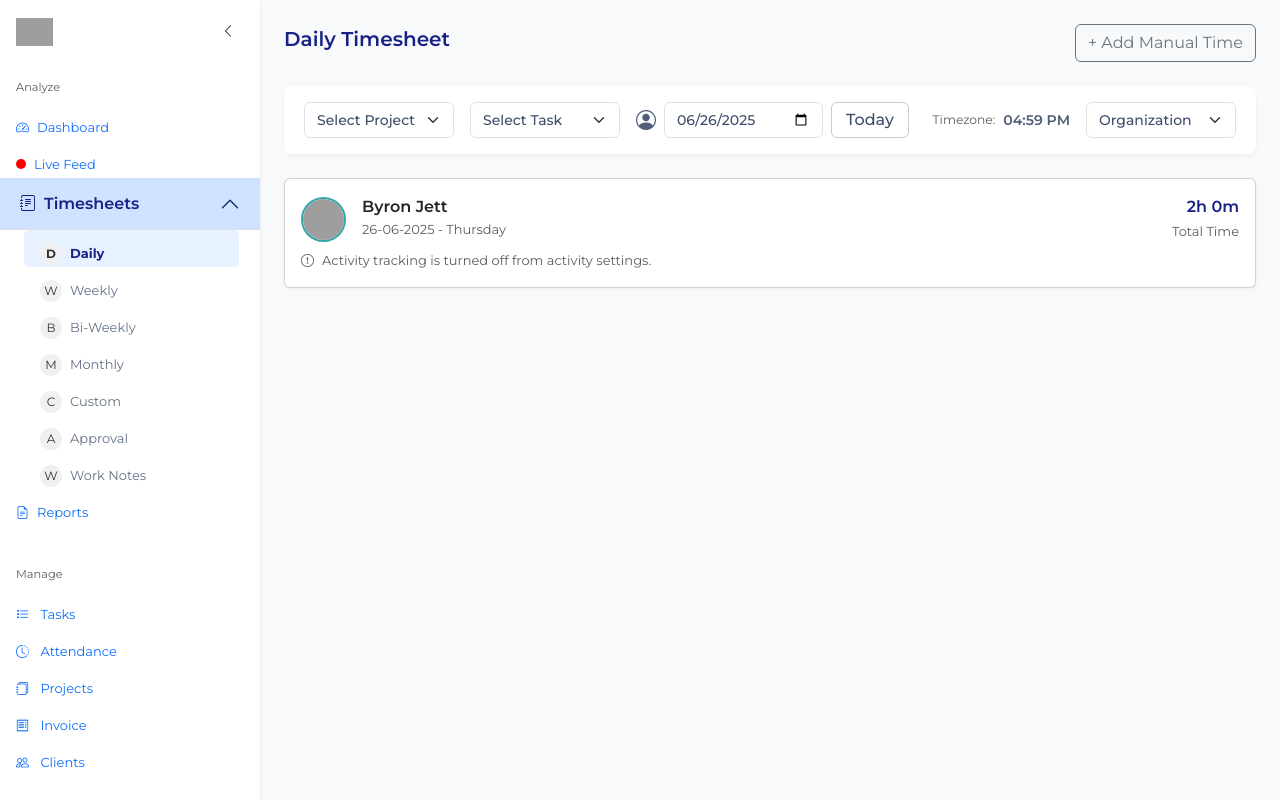
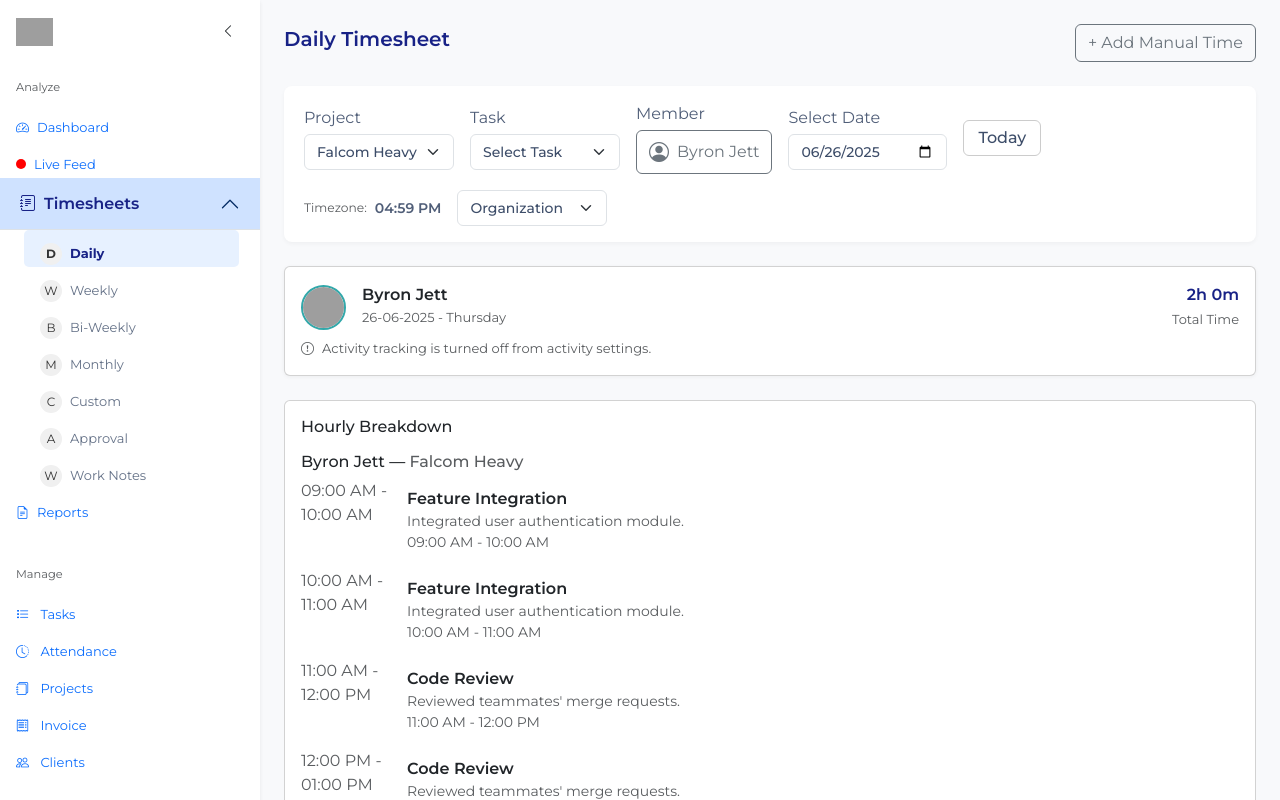
Before and after one commit to BHOGESH4I9/Employee-TimeSheets, a React (Vite) app: page /timesheet/daily in a window 1280 px wide. Shown: the top 800 px of the page. Built offline with nearby package versions, Linux system fonts and the light colour scheme; grey boxes are pictures that could not be loaded.

Commit message:
make dailyTimesheet interactive

```diff
--- a/src/pages/DailyTimesheet/DailyTimesheet.jsx
+++ b/src/pages/DailyTimesheet/DailyTimesheet.jsx
@@ -1,7 +1,27 @@
-import React from 'react'
+import React, { useEffect, useState } from 'react'
 import './DailyTimesheet.css';
 
 const DailyTimesheet = ({ collapsed }) => {
+  const[employees, setEmployees] = useState([]);
+  const [selectedProject, setSelectedProject] = useState('');
+  const [selectedMember, setSelectedMember] = useState(null);
+  const [selectedTaskIndex, setSelectedTaskIndex] = useState(null);
+  const [showMemberDropdown, setShowMemberDropdown] = useState(false);
+  const [memberSearch, setMemberSearch] = useState('');
+  const [selectedDate, setSelectedDate] = useState('2025-06-26');
+
+  useEffect(() => {
+  fetch('/employee-details.json')
+    .then((res) => res.json())
+    .then((data) => {
+      setEmployees(data);
+      setSelectedMember(data[0]);
+      setSelectedProject(data[0].project);
+    })
+    .catch((err) => console.error('Failed to load employee data', err));
+  }, []);
+
+
   return (
     <div className={`timesheet-container ${collapsed ? 'collapsed' : ''}`}>
       <div className="timesheet-header d-flex justify-content-between align-items-center mb-4">
@@ -14,22 +34,92 @@ const DailyTimesheet = ({ collapsed }) => {
       <div className="filters d-flex justify-content-between align-items-center mb-4 flex-wrap gap-3">
   {/* Left Filters */}
   <div className="d-flex flex-wrap gap-3 align-items-center">
-          <select className="form-select">
-            <option>Select Project</option>
+    <div className="d-flex flex-column">
+      <label htmlFor="projectSelect" className="form-label mb-1">Project</label>
+      <select id="projectSelect" className="form-select" value={selectedProject} onChange={(e) => setSelectedProject(e.target.value)}>
+        <option value="">Select Project</option>
+        {[...new Set(employees.map(emp => emp.project))].map((proj, idx) => (
+          <option key={idx} value={proj}>{proj}</option>
+        ))}
       </select>
+    </div>
 
-          <select className="form-select">
-            <option>Select Task</option>
+    <div className="d-flex flex-column">
+  <label htmlFor="taskSelect" className="form-label mb-1">Task</label>
+  <select
+    id="taskSelect"
+    className="form-select"
+    disabled={!selectedMember}
+    onChange={(e) => setSelectedTaskIndex(e.target.value)}
+  >
+    <option value="">Select Task</option>
+    {selectedMember?.tasks?.map((task, index) => (
+      <option key={index} value={index}>
+        {task.title}
+      </option>
+    ))}
   </select>
+</div>
 
-          <div className="d-flex align-items-center gap-2">
+
+    <div className="d-flex flex-column position-relative">
+  <label className="form-label mb-1">Member</label>
+  <div className="btn btn-outline-secondary d-flex align-items-center gap-2" onClick={() => setShowMemberDropdown(!showMemberDropdown)}>
     <i className="bi bi-person-circle fs-5"></i>
-            <input type="date" className="form-control" value="2025-06-26" />
-            <button className="btn btn-outline-primary">Today</button>
+    <span>{selectedMember ? selectedMember.name : 'Select Member'}</span>
+  </div>
+
+  {showMemberDropdown && (
+    <div className="dropdown-menu show p-2 mt-1" style={{ minWidth: '220px', zIndex: 10 }}>
+          <input
+            type="text"
+            className="form-control mb-2"
+            placeholder="Search member..."
+            value={memberSearch}
+            onChange={(e) => setMemberSearch(e.target.value)}
+          />
+          <div className="member-list" style={{ maxHeight: '200px', overflowY: 'auto' }}>
+            {employees
+              .filter(emp => emp.name.toLowerCase().includes(memberSearch.toLowerCase()))
+              .map((emp, idx) => (
+                <div
+                  key={idx}
+                  className="dropdown-item"
+                  role="button"
+                  onClick={() => {
+                    setSelectedMember(emp);
+                    setShowMemberDropdown(false);
+                    setMemberSearch('');
+                  }}
+                >
+                  {emp.name}
+                </div>
+              ))}
+            {employees.filter(emp => emp.name.toLowerCase().includes(memberSearch.toLowerCase())).length === 0 && (
+              <div className="text-muted px-2 small">No members found</div>
+            )}
+          </div>
+        </div>
+      )}
+    </div>
+
+    <div className="d-flex flex-column">
+      <label htmlFor="dateInput" className="form-label mb-1">Select Date</label>
+      <input
+        id="dateInput"
+        type="date"
+        className="form-control"
+        value={selectedDate}
+        onChange={(e) => setSelectedDate(e.target.value)}
+      />
+    </div>
+
+    <div className="d-flex align-items-end">
+      <button className="btn btn-outline-primary mt-auto">Today</button>
     </div>
   </div>
 
-        {/* Right Timezone and Organization */}
+  {/* Right Timezone and Org */}
   <div className="d-flex align-items-center gap-3">
     <div className="timezone-label">
       <span className="text-muted small">Timezone:</span>
@@ -43,6 +133,7 @@ const DailyTimesheet = ({ collapsed }) => {
     </select>
   </div>
 </div>
+
 
       <div className="profile-summary card p-3">
         <div className="d-flex align-items-center justify-content-between">
@@ -68,6 +159,85 @@ const DailyTimesheet = ({ collapsed }) => {
           Activity tracking is turned off from activity settings.
         </div>
       </div>
+
+      <div className="hourly-schedule mt-4">
+  <div className="card p-3">
+    <h6 className="mb-3">Hourly Breakdown</h6>
+    {selectedMember ? (
+      <div className="employee-hourly mb-4">
+        <h6 className="mb-2">
+          {selectedMember.name} — <span className="text-muted">{selectedMember.project}</span>
+        </h6>
+        <div className="schedule-grid">
+          {Array.from({ length: 15 }, (_, i) => {
+            const hour = 9 + i;
+            const startHour = new Date(selectedMember.startDate).getHours();
+            const endHour = new Date(selectedMember.endDate).getHours();
+            const lunchStart = new Date(selectedMember.lunchStart).getHours();
+            const lunchEnd = new Date(selectedMember.lunchEnd).getHours();
+
+            const isWorked = hour >= startHour && hour < endHour;
+            const isLunch = hour >= lunchStart && hour < lunchEnd;
+
+            // Identify matched task for this hour
+            const matchedTask = selectedMember?.tasks?.find((task, index) =>
+              hour >= Math.floor(task.startHour) &&
+              hour < Math.ceil(task.endHour) &&
+              (selectedTaskIndex === null || Number(selectedTaskIndex) === index)
+            );
+
+            const formattedHour = new Date(2025, 0, 1, hour).toLocaleTimeString([], {
+              hour: '2-digit', minute: '2-digit'
+            });
+            const formattedNext = new Date(2025, 0, 1, hour + 1).toLocaleTimeString([], {
+              hour: '2-digit', minute: '2-digit'
+            });
+
+            return (
+              <div key={hour} className="hour-block d-flex align-items-start mb-2">
+                <div className="hour-label text-muted" style={{ width: '100px' }}>
+                  {formattedHour} - {formattedNext}
+                </div>
+                <div
+                  className={`hour-task rounded w-100 px-3 py-2 ${
+                    isLunch
+                      ? 'lunch'
+                      : matchedTask
+                      ? 'highlight-task'
+                      : isWorked
+                      ? 'worked'
+                      : 'not-worked'
+                  }`}
+                >
+                  {isLunch ? (
+                    <div className="task-title">Lunch Break</div>
+                  ) : matchedTask ? (
+                    <>
+                      <div className="task-title fw-semibold">{matchedTask.title}</div>
+                      <div className="task-desc small text-muted">{matchedTask.description}</div>
+                      <div className="task-time small text-muted">
+                        {formattedHour} - {formattedNext}
+                      </div>
+                    </>
+                  ) : isWorked ? (
+                    <>
+                      <div className="fw-semibold">{selectedMember.project}</div>
+                      <small className="text-muted">Working</small>
+                    </>
+                  ) : (
+                    <small className="text-muted">No activity</small>
+                  )}
+                </div>
+              </div>
+            );
+          })}
+        </div>
+      </div>
+    ) : (
+      <p className="text-muted">Please select a member to view their hourly breakdown.</p>
+    )}
+  </div>
+</div>
     </div>
   );
 };
```
Lines whose indentation alone changed are shown as unchanged.
